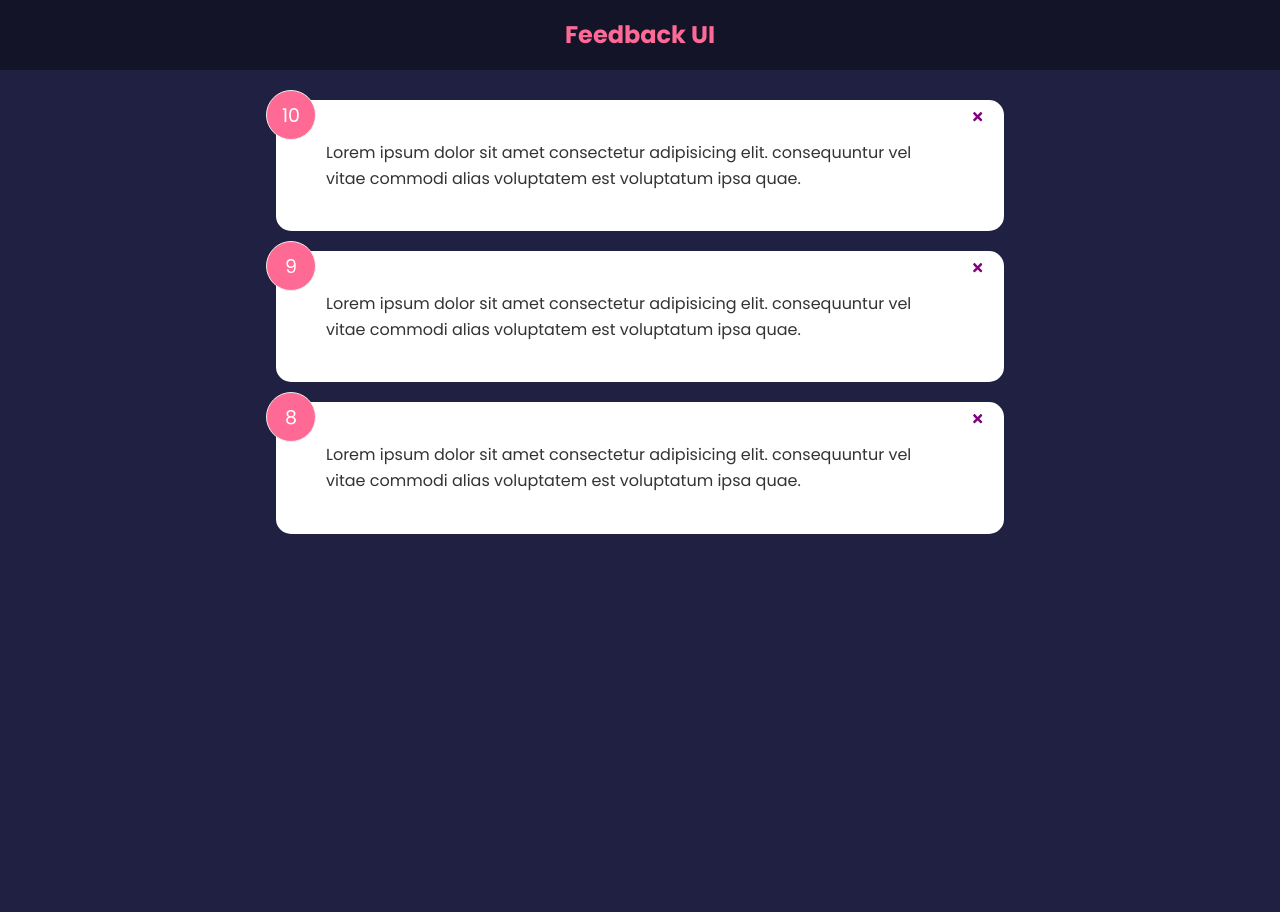
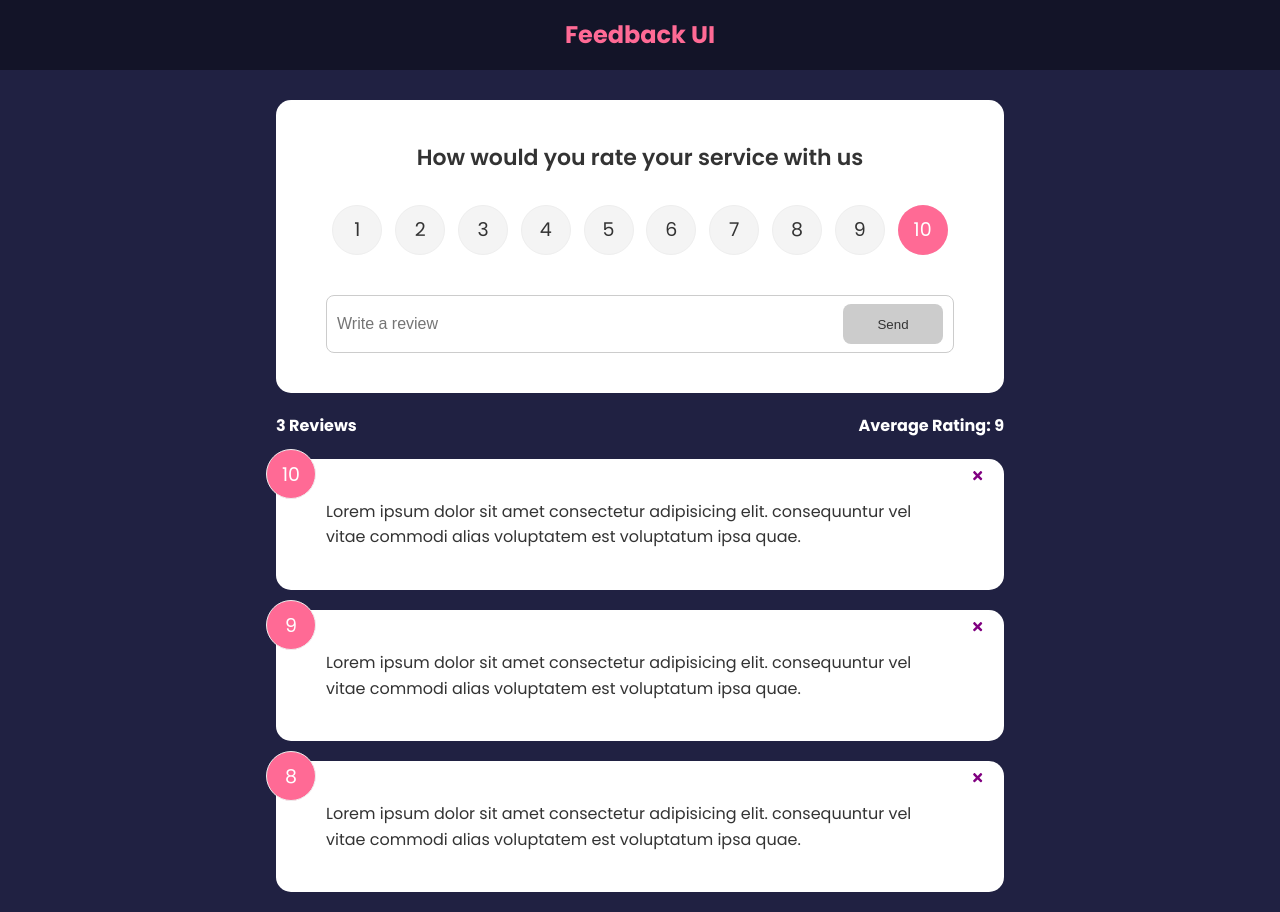
Before and after one commit to liamalexander/feedback-app-react, a React (Create React App) app: page / in a window 1280 px wide. Before the commit the page ends 800 px from the top, so only its background shows below. Built offline with nearby package versions, Linux system fonts and the light colour scheme.

Commit message:
Add rating, message, form handling, animation

```diff
--- a/package.json
+++ b/package.json
@@ -6,10 +6,12 @@
     "@testing-library/jest-dom": "^5.16.5",
     "@testing-library/react": "^13.4.0",
     "@testing-library/user-event": "^13.5.0",
+    "framer-motion": "^4.1.17",
     "react": "^18.2.0",
     "react-dom": "^18.2.0",
     "react-icons": "^4.7.1",
     "react-scripts": "^5.0.1",
+    "uuid": "^9.0.0",
     "web-vitals": "^2.1.4"
   },
   "scripts": {
--- a/src/App.js
+++ b/src/App.js
@@ -1,11 +1,20 @@
 import { useState } from "react";
+import { v4 as uuidv4 } from 'uuid';
 import Header from "./components/Header";
 import FeedbackList from "./components/FeedbackList";
+import FeedbackStats from "./components/FeedbackStats";
+import FeedbackForm from "./components/FeedbackForm";
 import FeedbackData from "./data/FeedbackData";
 
 function App() {
   const [feedback, setFeedback] = useState
   (FeedbackData)
+
+  const addFeedback = (newFeedback) => {
+    newFeedback.id = uuidv4()
+    // newFeedback.id = 4
+    setFeedback([newFeedback, ...feedback])
+  }
 
   const deleteFeedback = (id) => {
     if(window.confirm('Are you sure you want to delete?')) {
@@ -18,6 +27,8 @@
     <>
       <Header />
       <div className="container">
+        <FeedbackForm handleAdd={addFeedback}/>
+        <FeedbackStats feedback={feedback} />
         <FeedbackList feedback={feedback}
         handleDelete= {deleteFeedback}/>
       </div>
--- /dev/null
+++ b/src/components/FeedbackForm.jsx
@@ -0,0 +1,58 @@
+import { useState } from "react"
+import RatingSelect from "./RatingSelect"
+import Card from "./shared/Card"
+import Button from "./shared/Button"
+
+function FeedbackForm( {handleAdd} ) {
+  const [text, setText] = useState('')
+  const [rating, setRating] = useState(10)
+  const [btnDisabled, setBtnDisabled] = useState(true)
+  const [message, setMessage] = useState('')
+
+  const handleTextChange = (e) => {
+    if (text === '') {
+      setBtnDisabled(true)
+      setMessage(null)
+    } else if(text !== '' && text.trim().length <= 10) {
+      setMessage("Text must be at least 10 characters")
+      setBtnDisabled(true)
+    } else {
+      setMessage(null)
+      setBtnDisabled(false)
+    }
+
+    setText(e.target.value)
+  }
+
+  const handleSubmit = (e) => {
+    e.preventDefault()
+    if(text.trim().length > 10) {
+      const newFeedback = {
+        text,
+        rating,
+        //  ABOVE IS SHORTHAND FOR TEXT: TEXT ETC
+      }
+      handleAdd(newFeedback)
+
+      setText('')
+    }
+  }
+
+  return (
+    <Card>
+      <form onSubmit={handleSubmit}>
+        <h2>How would you rate your service with us</h2>
+        <RatingSelect select={(rating) => setRating(rating)} />
+        <div className="input-group">
+          <input onChange={handleTextChange} type="text" placeholder="Write a review"
+          value={text}/>
+          <Button type="submit" isDisabled={btnDisabled}>Send</Button>
+        </div>
+
+        {message && <div className="message">{message}</div>}
+      </form>
+    </Card>
+  )
+}
+
+export default FeedbackForm
--- a/src/components/FeedbackList.jsx
+++ b/src/components/FeedbackList.jsx
@@ -1,3 +1,4 @@
+import {motion, AnimatePresence} from 'framer-motion'
 import PropTypes from 'prop-types'
 import FeedbackItem from "./FeedbackItem"
 
@@ -8,13 +9,30 @@
 
   return (
     <div className="feedback-list">
-      {feedback.map( (item) => (
-        <FeedbackItem key={item.id} item={item}
-        handleDelete={ handleDelete }
-        />
-      ))}
+      <AnimatePresence>
+        {feedback.map( (item) => (
+          <motion.div key={item.id}
+            initial={{opacity: 0}}
+            animate={{opacity: 1}}
+            exit={{opacity: 0}}
+          >
+            <FeedbackItem key={item.id} item={item}
+            handleDelete={ handleDelete } />
+          </motion.div>
+          ))}
+      </AnimatePresence>
     </div>
   )
+
+  // return (
+  //   <div className="feedback-list">
+  //     {feedback.map( (item) => (
+  //       <FeedbackItem key={item.id} item={item}
+  //       handleDelete={ handleDelete }
+  //       />
+  //     ))}
+  //   </div>
+  // )
 }
 
 FeedbackList.propTypes = {
--- /dev/null
+++ b/src/components/FeedbackStats.jsx
@@ -0,0 +1,23 @@
+import PropTypes from 'prop-types'
+
+function FeedbackStats( {feedback} ) {
+  let average = feedback.reduce((acc, cur) => {
+    return acc + cur.rating
+  }, 0) / feedback.length
+
+  average = average.toFixed(1).replace(/[.,]0$/,'')
+  // TO MAKE SURE THE '0' IS REMOVED IF IT'S '9.0' ETC
+
+  return (
+    <div className="feedback-stats">
+      <h4>{feedback.length} Reviews</h4>
+      <h4>Average Rating: {isNaN(average) ? 0 : average}</h4>
+    </div>
+  )
+}
+
+FeedbackStats.propTypes = {
+  feedback: PropTypes.array.isRequired,
+}
+
+export default FeedbackStats
--- /dev/null
+++ b/src/components/RatingSelect.jsx
@@ -0,0 +1,127 @@
+import { useState } from "react"
+
+function RatingSelect( {select} ) {
+  const [selected, setSelected] = useState(10)
+
+  const handleChange = (e) => {
+    setSelected(+e.currentTarget.value)
+    select(+e.currentTarget.value)
+  }
+
+  return (
+    <ul className="rating">
+      <li>
+        <input
+          type='radio'
+          id="num1"
+          name="rating"
+          value='1'
+          onChange={handleChange}
+          checked={selected === 1}
+        />
+        <label htmlFor="num1">1</label>
+      </li>
+      <li>
+        <input
+          type='radio'
+          id="num2"
+          name="rating"
+          value='2'
+          onChange={handleChange}
+          checked={selected === 2}
+        />
+        <label htmlFor="num2">2</label>
+      </li>
+      <li>
+        <input
+          type='radio'
+          id="num3"
+          name="rating"
+          value='3'
+          onChange={handleChange}
+          checked={selected === 3}
+        />
+        <label htmlFor="num3">3</label>
+      </li>
+      <li>
+        <input
+          type='radio'
+          id="num4"
+          name="rating"
+          value='4'
+          onChange={handleChange}
+          checked={selected === 4}
+        />
+        <label htmlFor="num4">4</label>
+      </li>
+      <li>
+        <input
+          type='radio'
+          id="num5"
+          name="rating"
+          value='5'
+          onChange={handleChange}
+          checked={selected === 5}
+        />
+        <label htmlFor="num5">5</label>
+      </li>
+      <li>
+        <input
+          type='radio'
+          id="num6"
+          name="rating"
+          value='6'
+          onChange={handleChange}
+          checked={selected === 6}
+        />
+        <label htmlFor="num6">6</label>
+      </li>
+      <li>
+        <input
+          type='radio'
+          id="num7"
+          name="rating"
+          value='7'
+          onChange={handleChange}
+          checked={selected === 7}
+        />
+        <label htmlFor="num7">7</label>
+      </li>
+      <li>
+        <input
+          type='radio'
+          id="num8"
+          name="rating"
+          value='8'
+          onChange={handleChange}
+          checked={selected === 8}
+        />
+        <label htmlFor="num8">8</label>
+      </li>
+      <li>
+        <input
+          type='radio'
+          id="num9"
+          name="rating"
+          value='9'
+          onChange={handleChange}
+          checked={selected === 9}
+        />
+        <label htmlFor="num9">9</label>
+      </li>
+      <li>
+        <input
+          type='radio'
+          id="num10"
+          name="rating"
+          value='10'
+          onChange={handleChange}
+          checked={selected === 10}
+        />
+        <label htmlFor="num10">10</label>
+      </li>
+    </ul>
+  )
+}
+
+export default RatingSelect
--- /dev/null
+++ b/src/components/shared/Button.jsx
@@ -0,0 +1,26 @@
+import PropTypes from 'prop-types'
+
+function Button( { children, version, type, isDisabled }) {
+  // CHILDREN = THE TEXT IT WILL BE WRAPPED AROUND
+  // VERSION FOR STYLE
+  return (
+    <button type={type} disabled={isDisabled} className={`btn btn-${version}`}>
+      {children}
+    </button>
+  )
+}
+
+Button.defaultProps = {
+  version: 'primary',
+  type: 'button',
+  isDisabled: false,
+}
+
+Button.propTypes = {
+  children: PropTypes.node.isRequired,
+  version: PropTypes.string,
+  type: PropTypes.string,
+  isDisabled: PropTypes.bool,
+}
+
+export default Button
```
Also changed, not shown: 1 other file (tests, documents, lock files or other folders).
